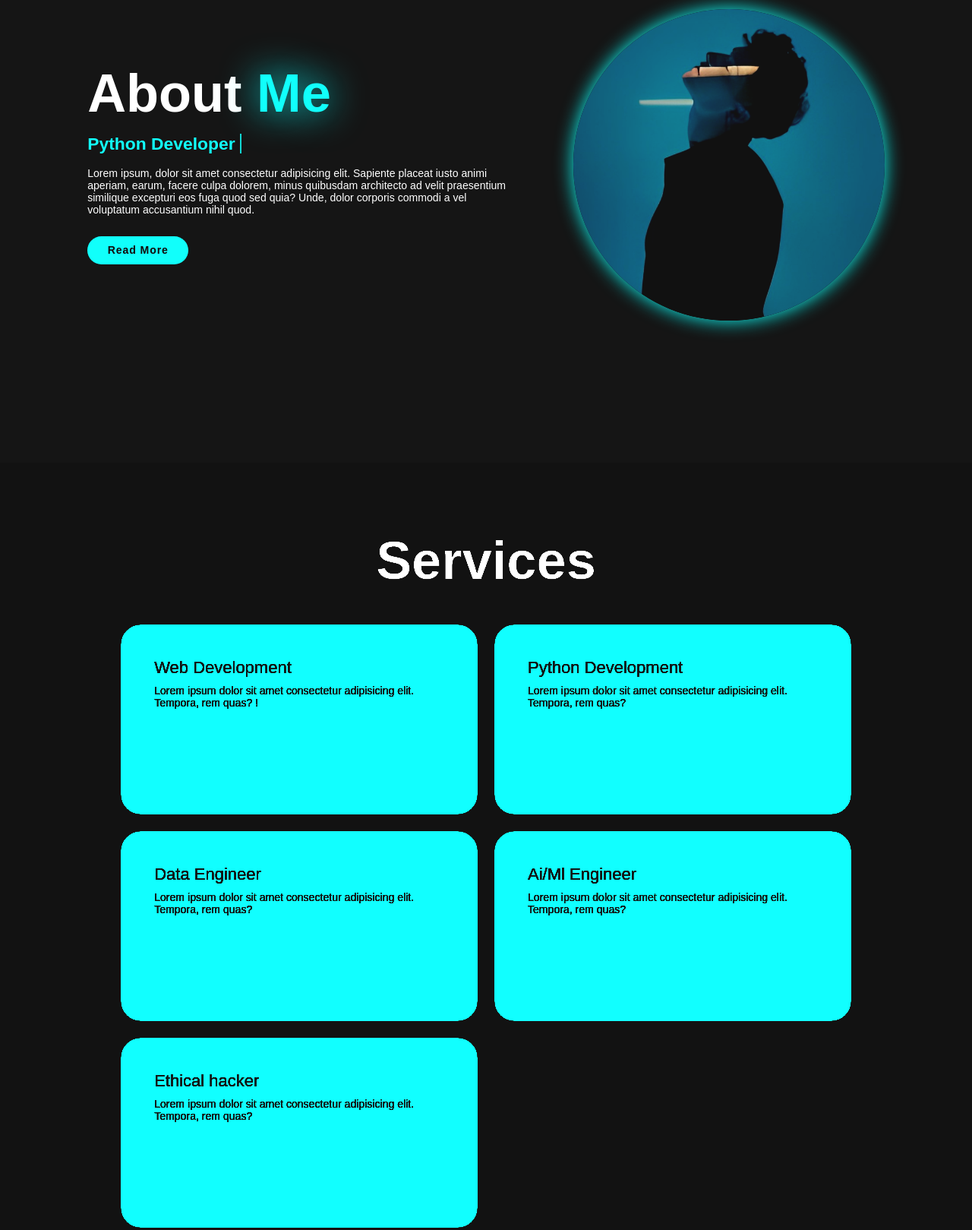
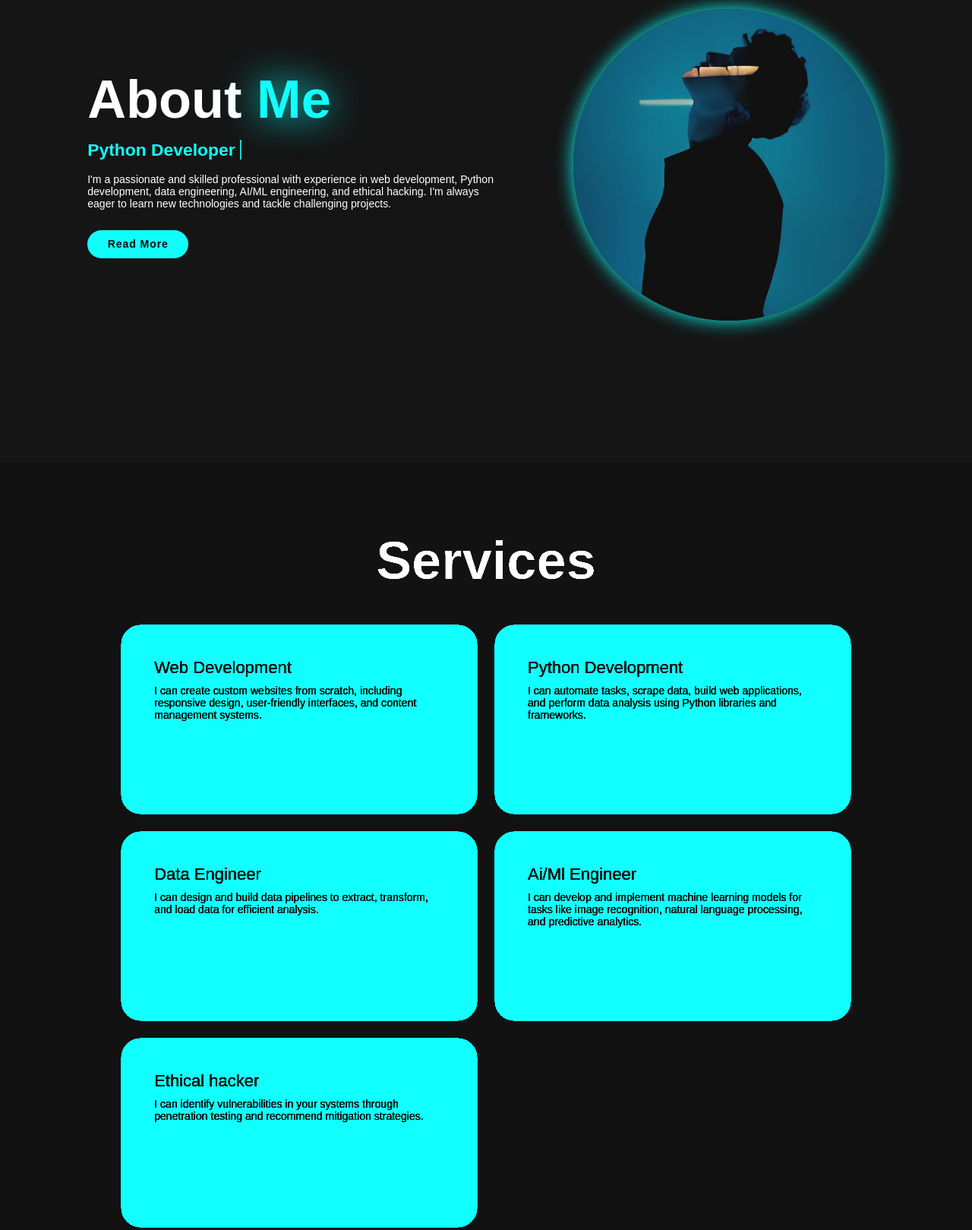
Before and after one commit to Manish632004/portfolio, a plain HTML site: page index.html in a window 1280 px wide. Shown: the part 991-2610 px from the top of the page at 76% size. Drawn offline with nearby package versions, Linux system fonts and the light colour scheme.

Commit message:
Update index.html
replacing lorem text

```diff
--- a/index.html
+++ b/index.html
@@ -35,8 +35,7 @@
         <div class="home-content">
             <h1>It's <span>Manish</span> </h1>
             <h3 class="text-animation"> I'm a <span></span></h3>
-            <p>Lorem, ipsum dolor sit amet consectetur adipisicing elit. Quia voluptatem ipsa neque dicta suscipit earum
-                iste nam hic ut minus? Doloribus, sed non.</p>
+            <p>Driven by a desire to create innovative solutions through technology, I help businesses thrive online and make data-driven decisions. Explore my work and let's connect to discuss your project!</p>
 
             <div class="social-icons">
                 <a href="#"><i class='bx bxl-linkedin-square'></i></a>
@@ -53,9 +52,7 @@
             <h3 class="text-animation">
                 <span></span>
             </h3>
-            <p>Lorem ipsum, dolor sit amet consectetur adipisicing elit. Sapiente placeat iusto animi aperiam, earum,
-                facere culpa dolorem, minus quibusdam architecto ad velit praesentium similique excepturi eos fuga quod
-                sed quia? Unde, dolor corporis commodi a vel voluptatum accusantium nihil quod.</p>
+            <p>I'm a passionate and skilled professional with experience in web development, Python development, data engineering, AI/ML engineering, and ethical hacking. I'm always eager to learn new technologies and tackle challenging projects.</p>
             <a href="#" class="btn">Read More</a>
         </div>
         <div class="about-img">
@@ -71,35 +68,35 @@
             <div class="service-box">
                 <div class="service-info">
                     <h4>Web Development</h4>
-                    <p>Lorem ipsum dolor sit amet consectetur adipisicing elit. Tempora, rem quas? !</p>
+                    <p>I can create custom websites from scratch, including responsive design, user-friendly interfaces, and content management systems. </p>
 
                 </div>
             </div>
             <div class="service-box">
                 <div class="service-info">
                     <h4>Python Development</h4>
-                    <p>Lorem ipsum dolor sit amet consectetur adipisicing elit. Tempora, rem quas? </p>
+                    <p>I can automate tasks, scrape data, build web applications, and perform data analysis using Python libraries and frameworks.</p>
 
                 </div>
             </div>
             <div class="service-box">
                 <div class="service-info">
                     <h4>Data Engineer</h4>
-                    <p>Lorem ipsum dolor sit amet consectetur adipisicing elit. Tempora, rem quas? </p>
+                    <p>I can design and build data pipelines to extract, transform, and load data for efficient analysis. </p>
 
                 </div>
             </div>
             <div class="service-box">
                 <div class="service-info">
                     <h4>Ai/Ml Engineer</h4>
-                    <p>Lorem ipsum dolor sit amet consectetur adipisicing elit. Tempora, rem quas? </p>
+                    <p>I can develop and implement machine learning models for tasks like image recognition, natural language processing, and predictive analytics. </p>
 
                 </div>
             </div>
             <div class="service-box">
                 <div class="service-info">
                     <h4>Ethical hacker</h4>
-                    <p>Lorem ipsum dolor sit amet consectetur adipisicing elit. Tempora, rem quas? </p>
+                    <p>I can identify vulnerabilities in your systems through penetration testing and recommend mitigation strategies. </p>
 
                 </div>
             </div>
```
